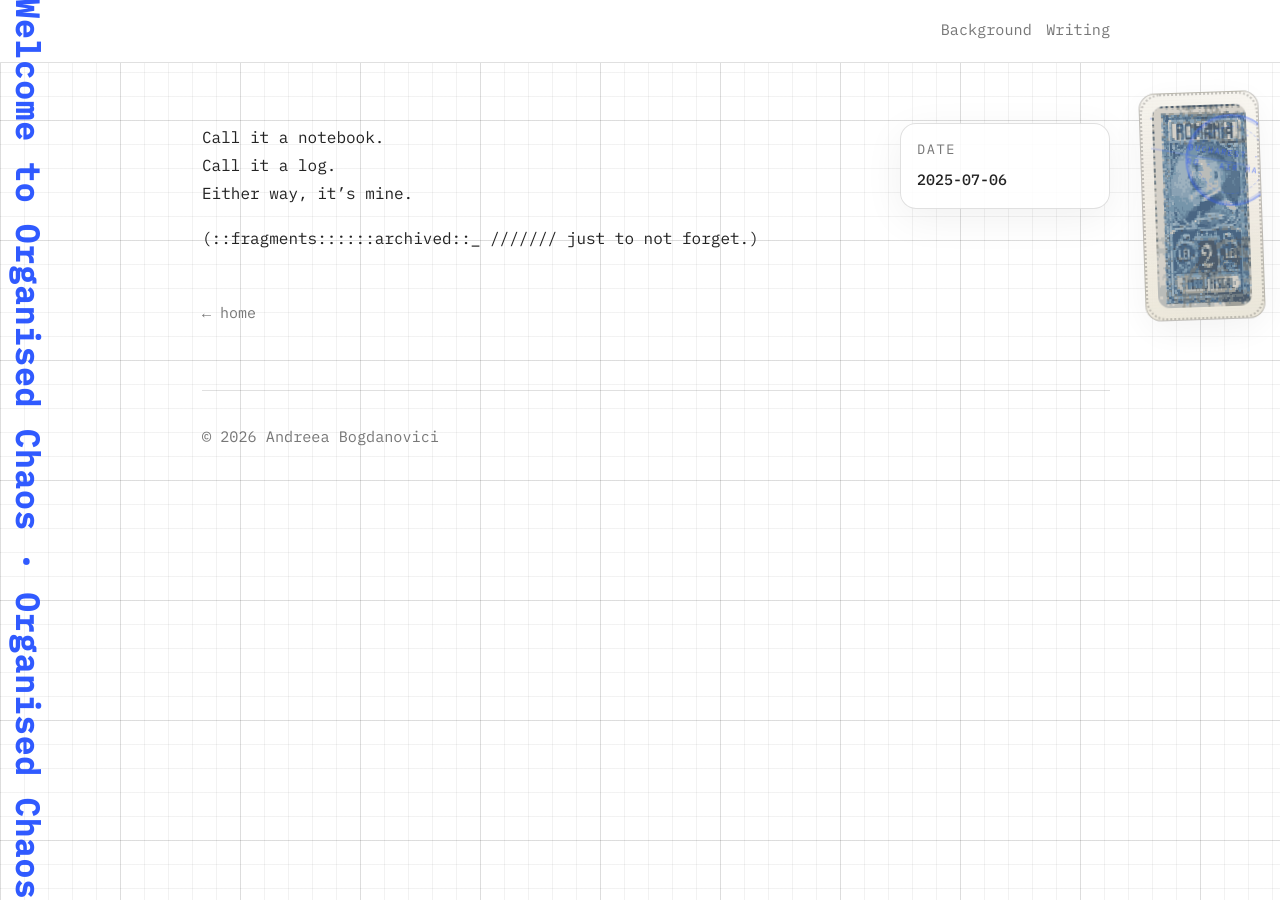
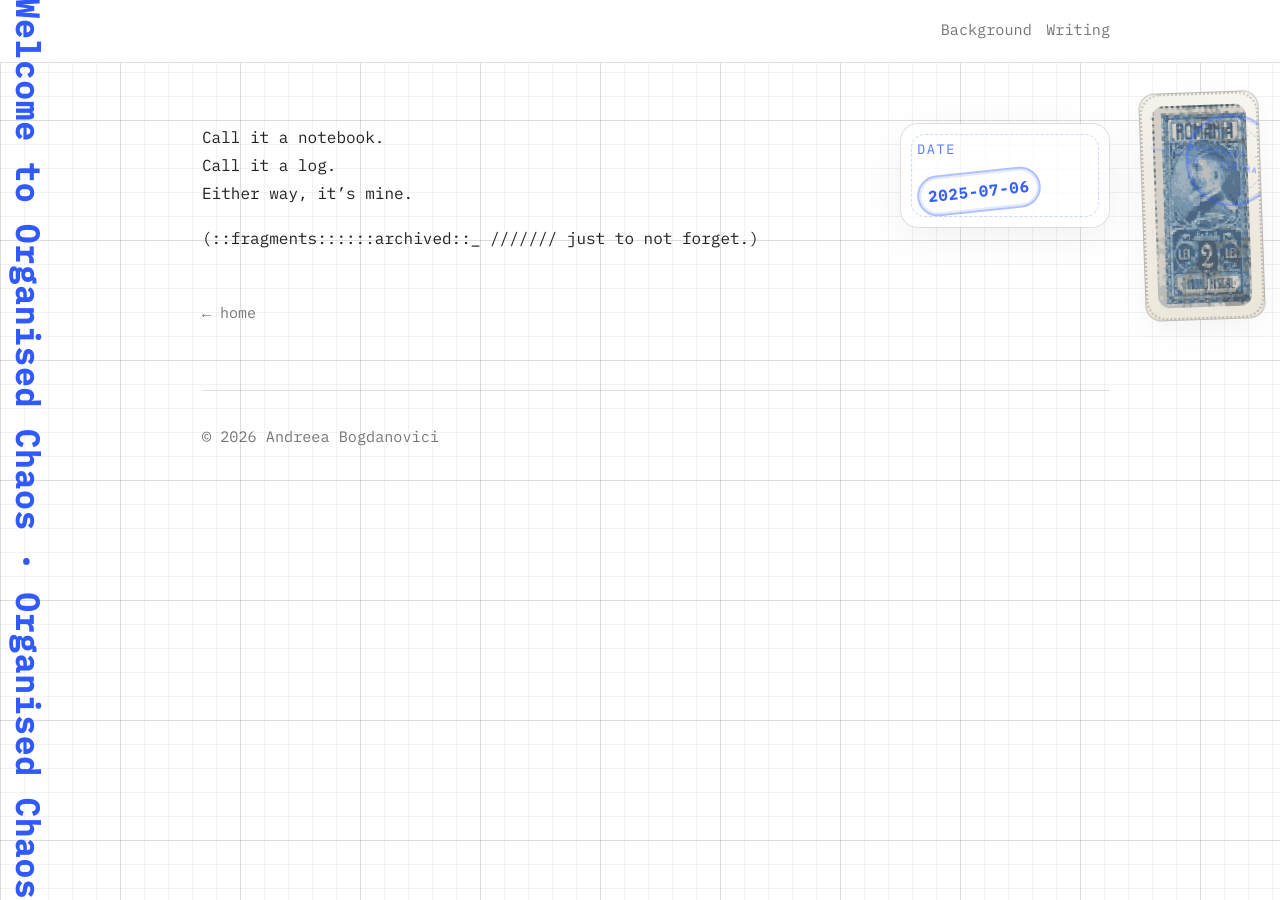
Before and after one commit to andreeabogdanovici/andreeabogdanovici.github.io, a Jekyll site: the page built from _posts/2025-07-06-first.md, in a window 1280 px wide. Built offline with Jekyll 4.4.1, drawn with Linux system fonts in a browser that asks for light colours.

Commit message:
update, to test it, i dont want to install stuffs5/artsy stuff/stamp/stamp2

```diff
--- a/assets/css/site.css
+++ b/assets/css/site.css
@@ -481,6 +481,38 @@ a:focus-visible {
   font-variant-numeric: tabular-nums;
 }
 
+.meta-card {
+  position: relative;
+  border-radius: 18px;
+  background: rgba(255, 255, 255, 0.7);
+}
+
+.meta-card::before {
+  content: '';
+  position: absolute;
+  inset: 10px;
+  border: 1px dashed rgba(31, 77, 255, 0.22);
+  border-radius: 14px;
+  pointer-events: none;
+}
+
+.meta-label {
+  color: rgba(31, 77, 255, 0.75);
+}
+
+.meta-value {
+  display: inline-block;
+  margin-top: 0.25rem;
+  padding: 0.35rem 0.55rem;
+  border-radius: 999px;
+  border: 2px solid rgba(31, 77, 255, 0.35);
+  color: rgba(31, 77, 255, 0.9);
+  letter-spacing: 0.08em;
+  font-weight: 700;
+  transform: rotate(-6deg);
+  box-shadow: inset 0 0 0 2px rgba(31, 77, 255, 0.12);
+}
+
 .prose a {
   text-decoration: underline;
 }
```
